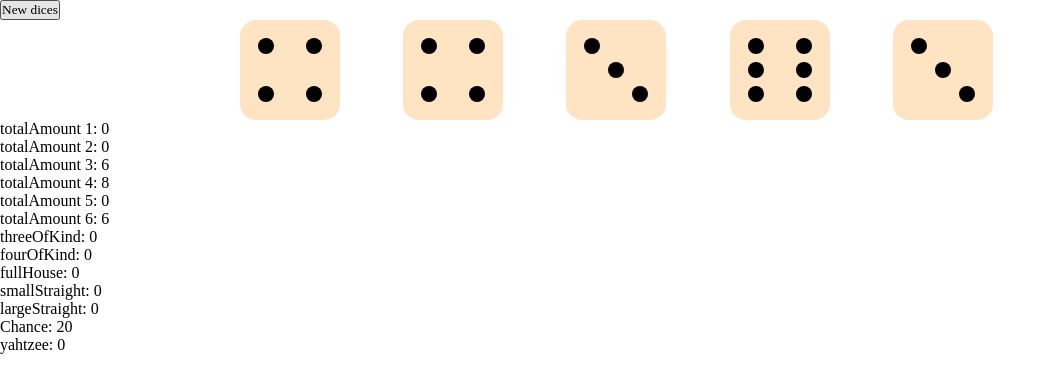
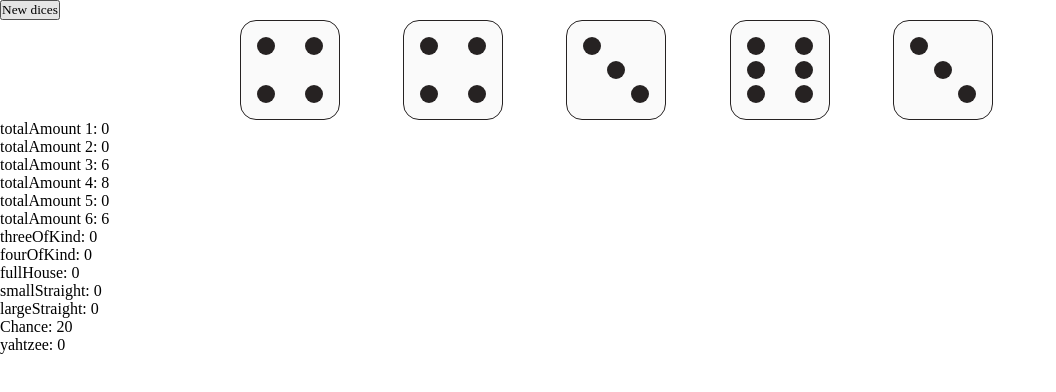
Before and after one commit to katepysova/Yahtzee, a React app: page / in a window 1280 px wide. Shown: the top 392 px of the page, without its empty margins (0-1056 px from the left). Built offline with nearby package versions, Linux system fonts and the light colour scheme; a web font is replaced by a local one.

Commit message:
Added die lock logic

```diff
--- a/package.json
+++ b/package.json
@@ -18,6 +18,7 @@
     "@types/node": "^20.3.1",
     "@types/react": "^18.2.13",
     "@types/react-dom": "^18.2.6",
+    "classnames": "^2.3.2",
     "react": "^18.2.0",
     "react-dom": "^18.2.0",
     "react-uuid": "^2.0.0"
--- a/src/App.tsx
+++ b/src/App.tsx
@@ -20,8 +20,23 @@ const generateDices = (): number[] => {
 
 function App() {
   const [dices, setDices] = useState(generateDices());
+  const [locked, setLocked] = useState(Array(5).fill(false));
+
   const handleClick = () => {
-    setDices(generateDices());
+    setDices((previousState: number[]) => {
+      const currentState = locked.map((item, index) =>
+        item ? previousState[index] : generateRandomNumber()
+      );
+      return currentState;
+    });
+  };
+
+  const handleDieClick = (index: number) => {
+    setLocked((currentState: boolean[]): boolean[] => {
+      const newState = [...currentState];
+      newState[index] = !newState[index];
+      return newState;
+    });
   };
 
   return (
@@ -29,7 +44,7 @@ function App() {
       <button type="button" onClick={handleClick}>
         New dices
       </button>
-      <Dices dices={dices} />
+      <Dices dices={dices} locked={locked} onDieClick={handleDieClick} />
       <ul>
         <li>totalAmount 1: {rules.totalAmount(1, dices)}</li>
         <li>totalAmount 2: {rules.totalAmount(2, dices)}</li>
--- a/src/components/Dices/Dices.tsx
+++ b/src/components/Dices/Dices.tsx
@@ -5,13 +5,21 @@ import "./Dices.scss";
 
 interface DicesProps {
   dices: number[];
+  locked: boolean[];
+  onDieClick: (index: number) => void;
 }
 
-function Dices({ dices }: DicesProps): JSX.Element {
+function Dices({ dices, locked, onDieClick }: DicesProps): JSX.Element {
   return (
     <ul className="dices">
-      {dices.map((value) => (
-        <Die key={uuid()} value={value} />
+      {dices.map((value, index) => (
+        <Die
+          key={uuid()}
+          value={value}
+          handleClick={() => onDieClick(index)}
+          locked={locked[index]}
+          disabled={false}
+        />
       ))}
     </ul>
   );
--- a/src/components/Die/Die.scss
+++ b/src/components/Die/Die.scss
@@ -1,15 +1,29 @@
-.die {
-    background-color: bisque;
-    height: 100px;
-    width: 100px;
-    border-radius: 16px;
-    padding: 18px;
+@import 'src/styles/variables';
+
+.dot {
+  width: 18px;
+  height: 18px;
+  border-radius: 50%;
+  background-color: $color-black;
+}
+
+.dots {
+  background-color: transparent;
+  width: 100%;
+  height: 100%;
+  padding: 16px;
   display: grid;
   grid-template-columns: 1fr;
 
   &--1 {
     align-items: center;
     justify-items: center;
+
+    .dot {
+      background-color: $color-red;
+      width: 24px;
+      height: 24px;
+    }
   }
 
   &--2 {
@@ -33,17 +47,18 @@
       justify-self: end;
       align-self: end;
     }
-
   }
 
   &--4 {
     grid-template-columns: repeat(2, 1fr);
 
-        .dot:nth-child(3), .dot:nth-child(4) {
+    .dot:nth-child(3),
+    .dot:nth-child(4) {
       align-self: end;
     }
 
-        .dot:nth-child(2), .dot:nth-child(4) {
+    .dot:nth-child(2),
+    .dot:nth-child(4) {
       justify-self: end;
     }
   }
@@ -52,7 +67,6 @@
     grid-template-columns: repeat(2, 1fr);
     grid-template-rows: repeat(3, 1fr);
 
-
     .dot:nth-child(3) {
       grid-column: 1 / 3;
       grid-row: 2 / 3;
@@ -60,14 +74,15 @@
       align-self: center;
     }
 
-        .dot:nth-child(2), .dot:nth-child(5) {
+    .dot:nth-child(2),
+    .dot:nth-child(5) {
       justify-self: end;
     }
 
-        .dot:nth-child(4), .dot:nth-child(5) {
+    .dot:nth-child(4),
+    .dot:nth-child(5) {
       align-self: end;
     }
-
   }
 
   &--6 {
@@ -78,21 +93,32 @@
       justify-self: end;
     }
 
-        .dot:nth-child(3), .dot:nth-child(4) {
+    .dot:nth-child(3),
+    .dot:nth-child(4) {
       align-self: center;
     }
 
-        .dot:nth-child(5), .dot:nth-child(6) {
+    .dot:nth-child(5),
+    .dot:nth-child(6) {
       align-self: end;
     }
   }
-
-
 }
 
-.dot {
-    width: 16px;
-    height: 16px;
-    border-radius: 50%;
-    background-color: black;
+.die {
+  border: 1px solid $color-black;
+  height: 100px;
+  width: 100px;
+  border-radius: 16px;
+  cursor: pointer;
+  background-color: $color-white;
+
+  &:disabled,
+  &--locked {
+    opacity: 0.3;
   }
+
+  &:disabled {
+    cursor: not-allowed;
+  }
+}
--- a/src/components/Die/Die.tsx
+++ b/src/components/Die/Die.tsx
@@ -1,30 +1,32 @@
-/* eslint-disable react/no-array-index-key */
+import uuid from "react-uuid";
+import cn from "classnames";
 import "./Die.scss";
 
 interface DieProps {
   value: number;
+  locked: boolean;
+  disabled: boolean;
+  handleClick: () => void;
 }
 
 const generateDots = (value: number) => {
   const dots = [];
   for (let i = 0; i < value; i++) {
-    dots.push(<li className="dot" key={i} />);
+    dots.push(<li className="dot" key={uuid()} />);
   }
-  return dots;
+  return <ul className={`dots dots--${value}`}>{dots}</ul>;
 };
 
-function Die({ value }: DieProps): JSX.Element {
+function Die({ value, handleClick, locked, disabled }: DieProps): JSX.Element {
   return (
-    <ul
-      className={`die die--${value}`}
-      role="button"
-      tabIndex={0}
-      onClick={() => null}
-      onKeyDown={() => null}
-      aria-label="click"
+    <button
+      className={cn("die", { "die--locked": locked })}
+      type="button"
+      onClick={handleClick}
+      disabled={disabled}
     >
       {generateDots(value)}
-    </ul>
+    </button>
   );
 }
 
--- a/src/styles/_variables.scss
+++ b/src/styles/_variables.scss
@@ -1,2 +1,3 @@
-$color-white: #f4f4f4;
-$color-black: #0a0f5a;
+$color-white: #fafafa;
+$color-black: #262222;
+$color-red: #d52e2e;
```
Also changed, not shown: src/components/Dices/Dices.scss (+5 -5 lines), src/styles/_typography.scss (line endings or trailing spaces), 1 other file (tests, documents, lock files or other folders). Lines whose indentation alone changed are shown as unchanged.
